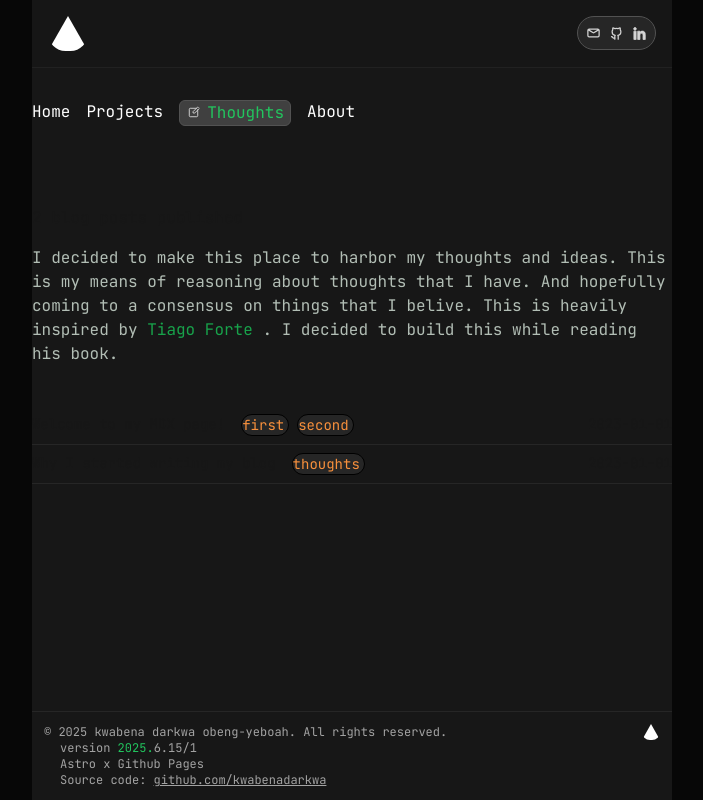
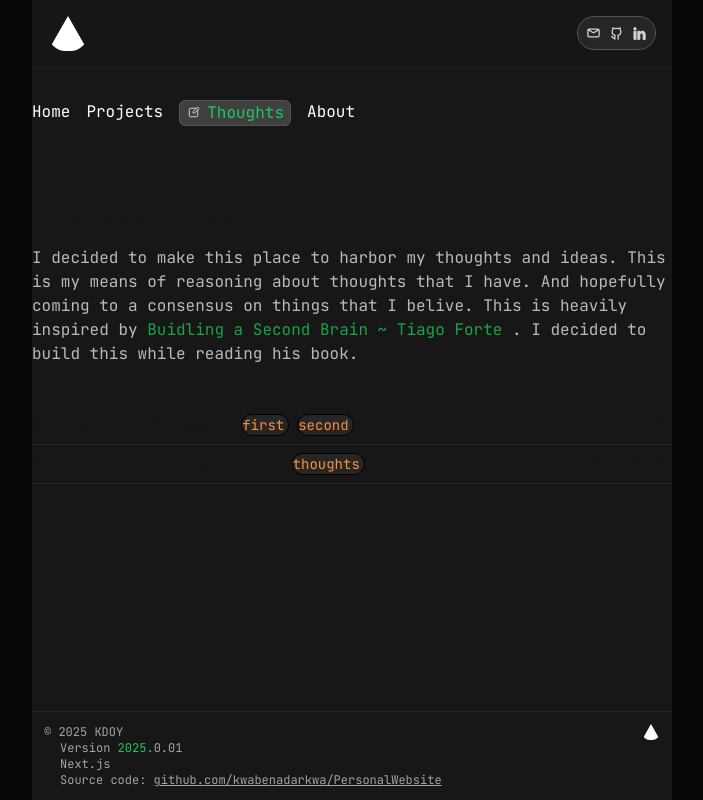
Before and after one commit to kwabenadarkwa/PersonalWebsite, a Next.js app in the folder personal-website/: page /blog in a window 1280 px wide. Shown: the whole page, without its empty margins (288-991 px from the left). Built offline with nearby package versions, Linux system fonts and the light colour scheme; a web font is replaced by a local one.

Commit message:
some file cleanup nothing much

```diff
--- a/personal-website/src/app/_components/footer.tsx
+++ b/personal-website/src/app/_components/footer.tsx
@@ -1,11 +1,10 @@
-import Image from "next/image";
+import Image from 'next/image';
 
 export default function Footer() {
     return (
         <footer className="w-full text-[#A3A3A3] px-3 py-3 border-t border-[#262626] text-xs font-main">
-
             <div className="w-full flex justify-between items-center">
-        <span >© 2025 kwabena darkwa obeng-yeboah. All rights reserved.</span>
+                <span>© 2025 KDOY</span>
                 <Image
                     src="/vercel.svg"
                     width={18}
@@ -16,15 +15,17 @@ export default function Footer() {
             </div>
 
             <div className=" px-4 flex flex-col items-start">
-        <span >version <span className="text-[#22c55e]"> 2025.</span>6.15/1 </span>
-        <div>Astro x Github Pages</div>
+                <span>
+                    Version <span className="text-[#22c55e]"> 2025.</span>0.01{' '}
+                </span>
+                <div>Next.js</div>
                 <div>
-          Source code:{" "}
+                    Source code:{' '}
                     <a
-            href="https://github.com/kwabenadarkwa/"
+                        href="https://github.com/kwabenadarkwa/PersonalWebsite"
                         className="underline "
                     >
-            github.com/kwabenadarkwa
+                        github.com/kwabenadarkwa/PersonalWebsite
                     </a>
                 </div>
             </div>
--- a/personal-website/src/app/blog/[slug]/BlogPost.tsx
+++ /dev/null
@@ -1,58 +0,0 @@
-'use client';
-import Giscus from '@giscus/react';
-interface BlogPostProps {
-  Post: React.ComponentType;
-  frontmatter: {
-    title: string;
-    date: string;
-    tags: string[];
-  };
-}
-
-export default function BlogPost({ Post, frontmatter }: BlogPostProps) {
-  return (
-        <div className="font-main">
-            <div className="flex flex-col gap-2 text-left pb-10">
-                <div className="text-2xl font-bold">{frontmatter.title}</div>
-
-                <div className="flex flex-row gap-2 text-sm">
-                    <div className="text-[#A3A3A3] bg-[#262626] border border-[#000000] rounded-full">
-                        {frontmatter.date}
-                    </div>
-                    <div className="flex flex-row gap-2">
-                        {frontmatter.tags.map((tag: string, index: number) => {
-                            return (
-                                <div
-                                    key={index}
-                                    className="text-[#F8903C] bg-[#262626] border border-[#000000] rounded-full pr-1 text-sm"
-                                >
-                                    {tag}
-                                </div>
-                            );
-                        })}
-                    </div>
-                </div>
-            </div>
-            <article className="prose prose-lg prose-invert max-w-none">
-                <Post />
-            </article>
-
-            <Giscus
-                id="comments"
-                repo="giscus/giscus-component"
-                repoId="MDEwOlJlcG9zaXRvcnkzOTEzMTMwMjA="
-                category="Announcements"
-                categoryId="DIC_kwDOF1L2fM4B-hVS"
-                mapping="specific"
-                term="Welcome to @giscus/react component!"
-                reactionsEnabled="1"
-                emitMetadata="0"
-                inputPosition="top"
-                theme="light"
-                lang="en"
-                loading="lazy"
-            />
-        </div>
-    );
-
-}
--- a/personal-website/src/app/blog/page.tsx
+++ b/personal-website/src/app/blog/page.tsx
@@ -16,7 +16,7 @@ export default function Blog() {
             href="https://www.buildingasecondbrain.com/"
             className="text-[#18A34B]"
           >
-            Tiago Forte
+            Buidling a Second Brain ~ Tiago Forte
           </a>{' '}
           . I decided to build this while reading his book.
         </div>
```
Lines whose indentation alone changed are shown as unchanged.
